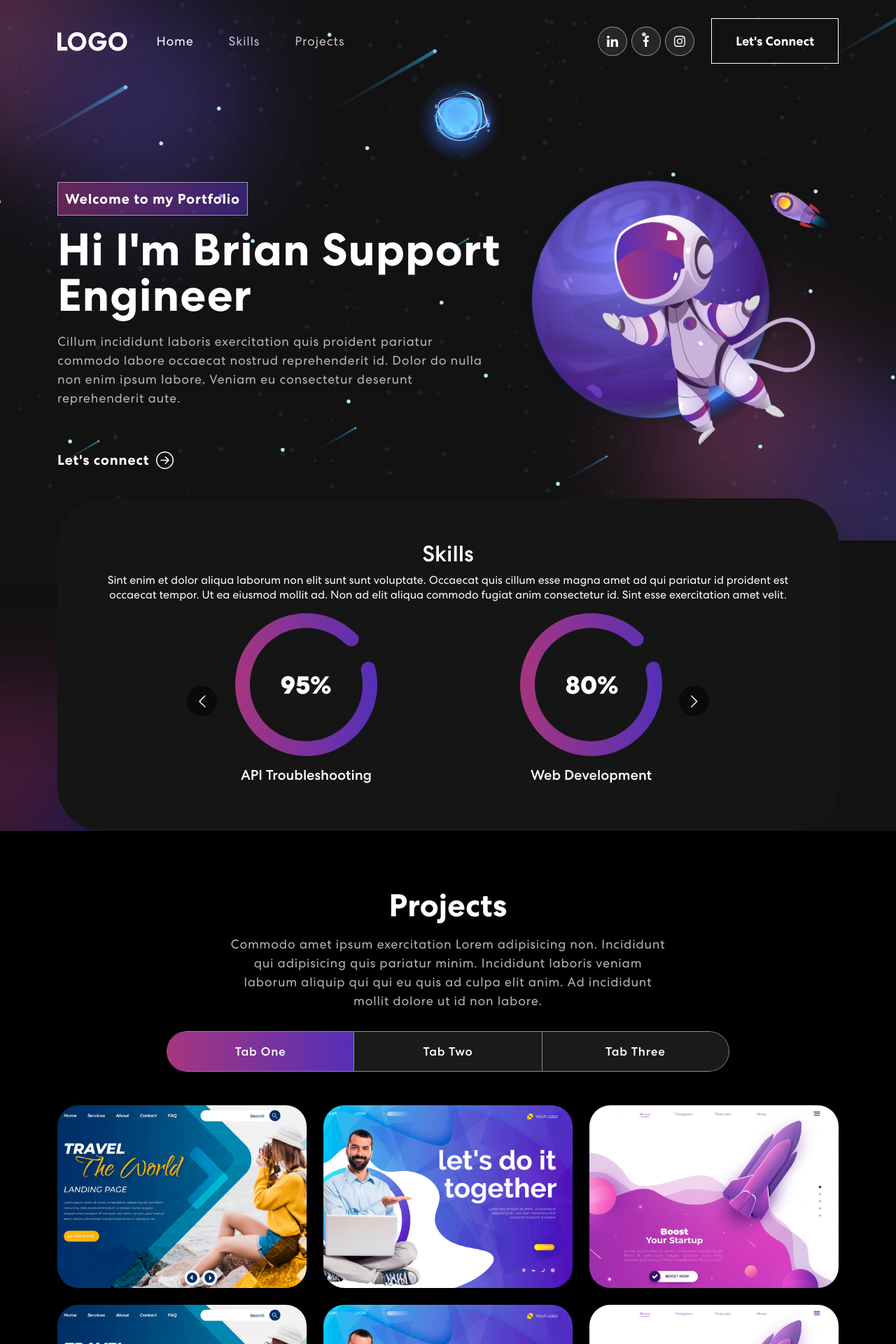
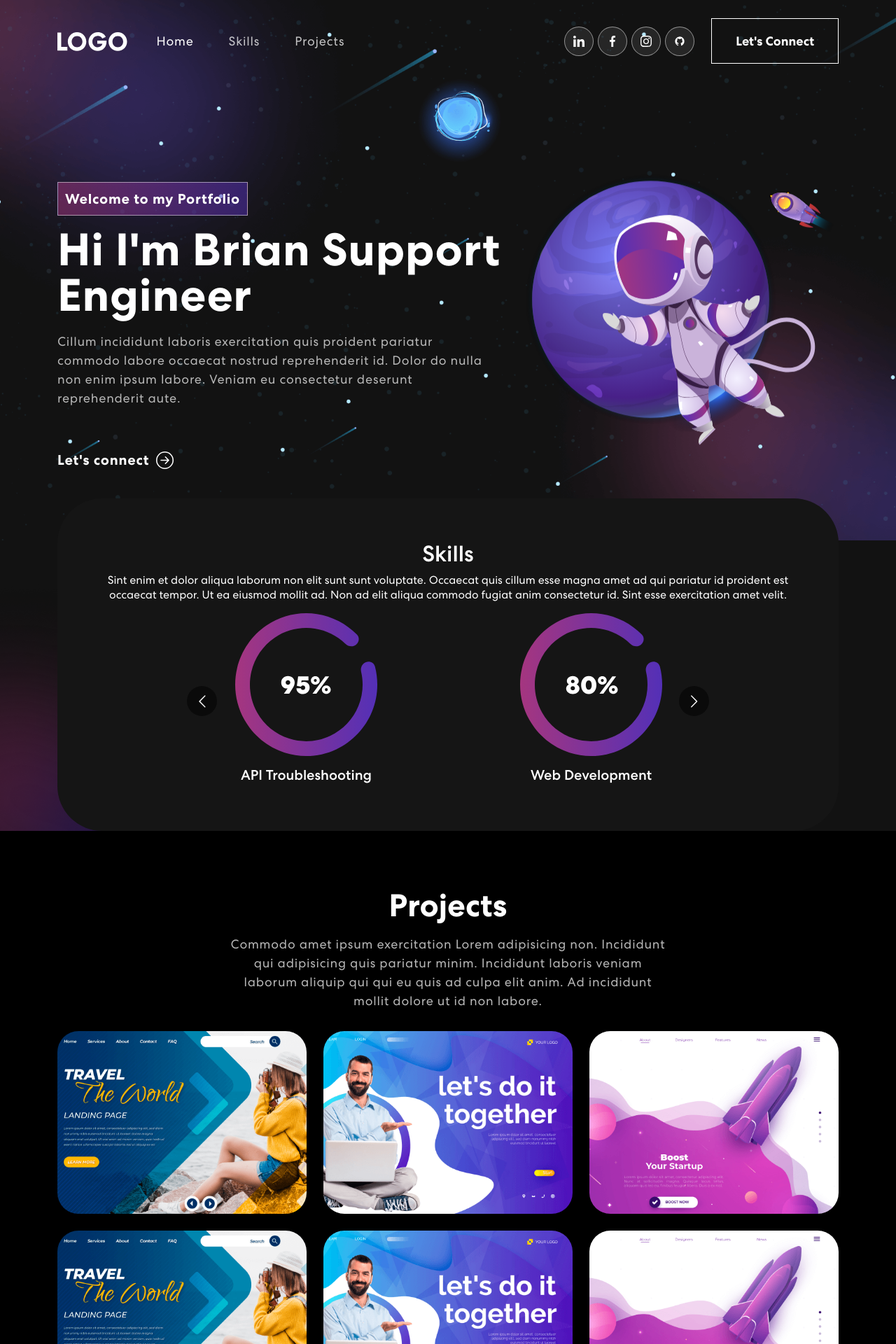
Before and after one commit to bl2i4n/react-portfolio-2024, a React (Create React App) app: page / in a window 1280 px wide. Shown: the top 1920 px of the page at 70% size. Built offline with nearby package versions, Linux system fonts and the light colour scheme.

Commit message:
need to style icons, and fix connect button and footer, and contact form

```diff
--- a/package.json
+++ b/package.json
@@ -6,6 +6,7 @@
     "@testing-library/jest-dom": "^5.17.0",
     "@testing-library/react": "^13.4.0",
     "@testing-library/user-event": "^13.5.0",
+    "animate.css": "^4.1.1",
     "bootstrap": "^5.3.3",
     "cors": "^2.8.5",
     "express": "^4.19.2",
@@ -14,9 +15,12 @@
     "react-bootstrap": "^2.10.3",
     "react-bootstrap-icons": "^1.11.4",
     "react-dom": "^18.3.1",
+    "react-icons": "^5.2.1",
     "react-mailchimp-subscribe": "^2.1.3",
     "react-multi-carousel": "^2.8.5",
+    "react-on-screen": "^2.1.1",
     "react-scripts": "5.0.1",
+    "react-social-icons": "^6.16.0",
     "web-vitals": "^2.1.4"
   },
   "scripts": {
--- a/src/App.js
+++ b/src/App.js
@@ -6,6 +6,7 @@ import { Skills } from './components/Skills';
 import { Projects } from './components/Projects';
 import 'bootstrap/dist/css/bootstrap.min.css';
 import { Contact } from './components/Contact';
+import { Footer } from './components/Footer';
 
 function App() {
   return (
@@ -15,6 +16,7 @@ function App() {
       <Skills />
       <Projects />
       <Contact />
+      <Footer />
 
     </div>
   );
--- a/src/components/Banner.js
+++ b/src/components/Banner.js
@@ -2,6 +2,8 @@ import { useState, useEffect } from "react";
 import { Container, Row, Col } from "react-bootstrap";
 import { ArrowRightCircle } from "react-bootstrap-icons";
 import headerImg from "../assets/img/header-img.svg";
+import 'animate.css';
+import TrackVisibility from "react-on-screen";
 
 export const Banner = () => {
     // animation needs useState and useEffect, for typing and deleting animation
@@ -64,11 +66,17 @@ export const Banner = () => {
             <Container>
                 <Row className="align-items-center">
                     <Col xs={12} md={6} xl={7}>
-                        <span className="tagline">Welcome to my Portfolio</span>
-                        <h1>{`Hi I'm Brian `}<span className="wrap">{text}</span></h1>
-                        {/* About section */}
-                        <p>Cillum incididunt laboris exercitation quis proident pariatur commodo labore occaecat nostrud reprehenderit id. Dolor do nulla non enim ipsum labore. Veniam eu consectetur deserunt reprehenderit aute.</p>
-                        <button onClick={() => console.log('connect')}>Let's connect<ArrowRightCircle size={25}/></button>
+                        <TrackVisibility>
+                        {/* this is how we wrap our component to use the isVisible variable */}
+                        {({ isVisible }) =>
+                        <div className={isVisible ? "animated__animated animate__fadeIn" : ""}>
+                            <span className="tagline">Welcome to my Portfolio</span>
+                            <h1>{`Hi I'm Brian `}<span className="wrap">{text}</span></h1>
+                            {/* About section */}
+                            <p>Cillum incididunt laboris exercitation quis proident pariatur commodo labore occaecat nostrud reprehenderit id. Dolor do nulla non enim ipsum labore. Veniam eu consectetur deserunt reprehenderit aute.</p>
+                            <button onClick={() => console.log('connect')}>Let's connect<ArrowRightCircle size={25}/></button>
+                        </div>}
+                        </TrackVisibility>
                     </Col>
                     <Col xs={12} md={6} xl={5}>
                     <img src={headerImg} alt="Header Img" />
--- /dev/null
+++ b/src/components/Footer.js
@@ -0,0 +1,29 @@
+import { Col, Row, Container } from "react-bootstrap"
+import logo from '../assets/img/logo.svg'
+import navIcon1 from '../assets/img/nav-icon1.svg';
+import navIcon2 from '../assets/img/nav-icon2.svg';
+import navIcon3 from '../assets/img/nav-icon3.svg';
+
+export const Footer = () => {
+
+
+    return (
+        <footer className="footer">
+            <Container>
+                <Row className="align-items-center">
+                    <Col sm={6}>
+                        <img src={logo} alt="Logo" />
+                    </Col>
+                    <Col sm={6} className="text-center text-sm-end">
+                        <div className="social-icon">
+                            <a href=""><img src={navIcon1} /></a>
+                            <a href=""><img src={navIcon2} /></a>
+                            <a href=""><img src={navIcon3} /></a>
+                        </div>
+                        <p>CopyRight 2024. All Rights Reserved</p>
+                    </Col>
+                </Row>
+            </Container>
+        </footer>
+    )
+}
--- a/src/components/NavBar.js
+++ b/src/components/NavBar.js
@@ -4,6 +4,9 @@ import logo from '../assets/img/logo.svg';
 import navIcon1 from '../assets/img/nav-icon1.svg';
 import navIcon2 from '../assets/img/nav-icon2.svg';
 import navIcon3 from '../assets/img/nav-icon3.svg';
+import github6 from '../assets/img/github6.svg';
+// import { SocialIcon } from 'react-social-icons'
+
 
 
 export const NavBar = () => {
@@ -43,15 +46,18 @@ export const NavBar = () => {
                                                                                                             {/* update state when links get pressed */}
               <Nav.Link href="#home" className={activeLink === 'home' ? 'active navbar-link' : 'navbar-link'} onClick={() => onUpdateActiveLink('home')}>Home</Nav.Link>
               <Nav.Link href="#skills" className={activeLink === 'skills' ? 'active navbar-link' : 'navbar-link' } onClick={() => onUpdateActiveLink('skills')}>Skills</Nav.Link>
-              <Nav.Link href="#projects" className={activeLink === 'projects' ? 'active navbar-link' : 'navbar-link'} onClick={() => onUpdateActiveLink('projects')}>Projects</Nav.Link>
+              <Nav.Link href="#projects" className={activeLink === 'projects' ? 'active navbar-link' : 'navbar-link' } onClick={() => onUpdateActiveLink('projects')}>Projects</Nav.Link>
             </Nav>
             <span className="navbar-text">
                 <div className="social-icon">
-                    <a href="/#"><img src={navIcon1} alt="linkedin" /></a>
+                    <a href="https://www.linkedin.com/in/briandelacruz408/details/experience/"><img src={navIcon1} alt="linkedin" /></a>
                     <a href="/#"><img src={navIcon2} alt="github" /></a>
                     <a href="/#"><img src={navIcon3} alt="wordpress blog" /></a>
+                    <a href="/#"><img src={github6} alt="wordpress blog" /></a>
+
+
                 </div>
-                <button className="vvd" onClick={() => console.log('connect')}><span>Let's Connect</span></button>
+                <button className="vvd" onClick={() => console.log('connect')} href="#"><span>Let's Connect</span></button>
             </span>
           </Navbar.Collapse>
         </Container>
--- a/src/components/Projects.js
+++ b/src/components/Projects.js
@@ -4,6 +4,8 @@ import colorSharp2 from "../assets/img/color-sharp2.png";
 import projImg1 from "../assets/img/project-img1.png";
 import projImg2 from "../assets/img/project-img2.png";
 import projImg3 from "../assets/img/project-img3.png";
+import 'animate.css';
+import TrackVisibility from "react-on-screen";
 
 export const Projects = () => {
 
@@ -51,20 +53,15 @@ export const Projects = () => {
             <Container>
                 <Row>
                     <Col>
-                        <h2>Projects</h2>
-                        <p>Commodo amet ipsum exercitation Lorem adipisicing non. Incididunt qui adipisicing quis pariatur minim. Incididunt laboris veniam laborum aliquip qui qui eu quis ad culpa elit anim. Ad incididunt mollit dolore ut id non labore.</p>
+                    <TrackVisibility>
+                        {/* this is how we wrap our component to use the isVisible variable */}
+                        {({ isVisible }) =>
+                            <div className={isVisible ? "animate__animated animate__slideInUp" : ""}>
+                                <h2>Projects</h2>
+                                <p>Commodo amet ipsum exercitation Lorem adipisicing non. Incididunt qui adipisicing quis pariatur minim. Incididunt laboris veniam laborum aliquip qui qui eu quis ad culpa elit anim. Ad incididunt mollit dolore ut id non labore.</p>
+                            </div>}
+                        </TrackVisibility>
                        <Tab.Container id="projects-tabs" defaultActiveKey="first">
-                        <Nav variant="pills" className="nav-pills mb-5 justify-content-center align-items-center" id="pills-tab">
-                            <Nav.Item>
-                                <Nav.Link eventKey="first">Tab One</Nav.Link>
-                            </Nav.Item>
-                            <Nav.Item>
-                                <Nav.Link eventKey="second">Tab Two</Nav.Link>
-                            </Nav.Item>
-                            <Nav.Item>
-                                <Nav.Link eventKey="third">Tab Three</Nav.Link>
-                            </Nav.Item>
-                        </Nav>
                         <Tab.Content>
                             <Tab.Pane eventKey="first">
                                 <Row>
```
Also changed, not shown: src/assets/img/github6.svg (added), 1 other file (tests, documents, lock files or other folders).
